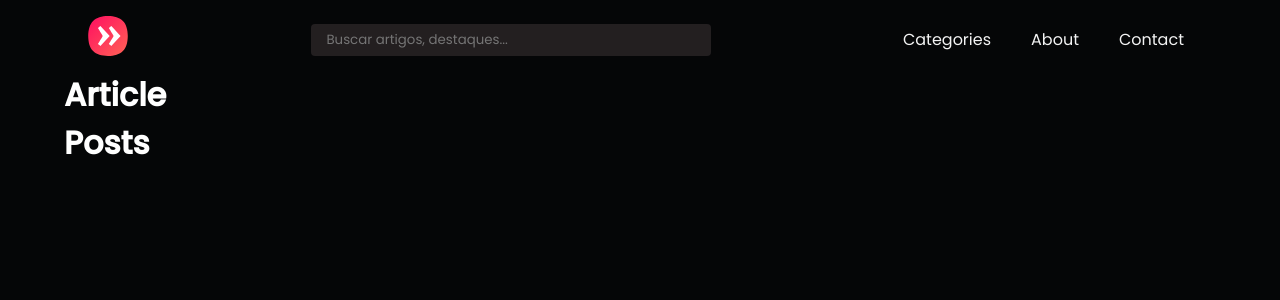
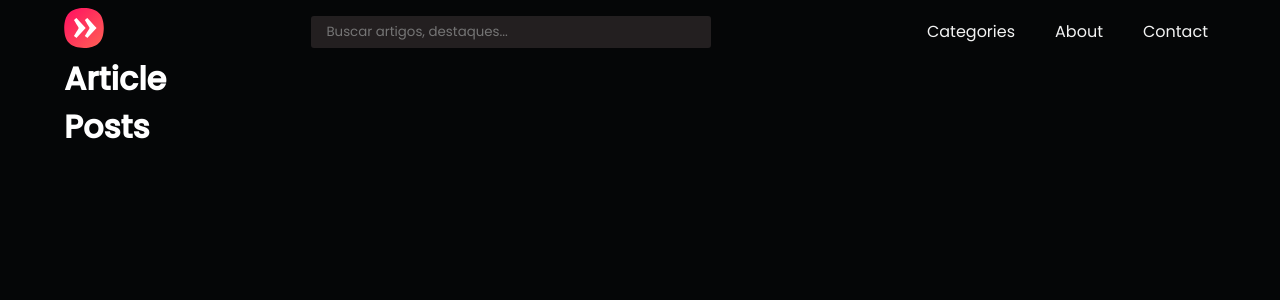
Before and after one commit to pfrancaneto/blog, a React (Create React App) app: page / in a window 1280 px wide. Shown: the top 300 px of the page. Built offline with nearby package versions, Linux system fonts and the light colour scheme.

Commit message:
refactoring styles

```diff
--- a/src/components/Header/styles.css
+++ b/src/components/Header/styles.css
@@ -1,8 +1,4 @@
 header {
-  max-width: 1200px;
-  padding: 8px 24px;
-  margin: 0 auto;
-
   display: flex;
   justify-content: space-between;
   align-items: center;
@@ -16,7 +12,7 @@ img {
 .search input {
   width: 400px;
   border: none;
-  border-radius: 4px;
+  border-radius: 3px;
   background-color: #231f20;
   color: #f0f3f5;
   padding: 6px 15px;
```
